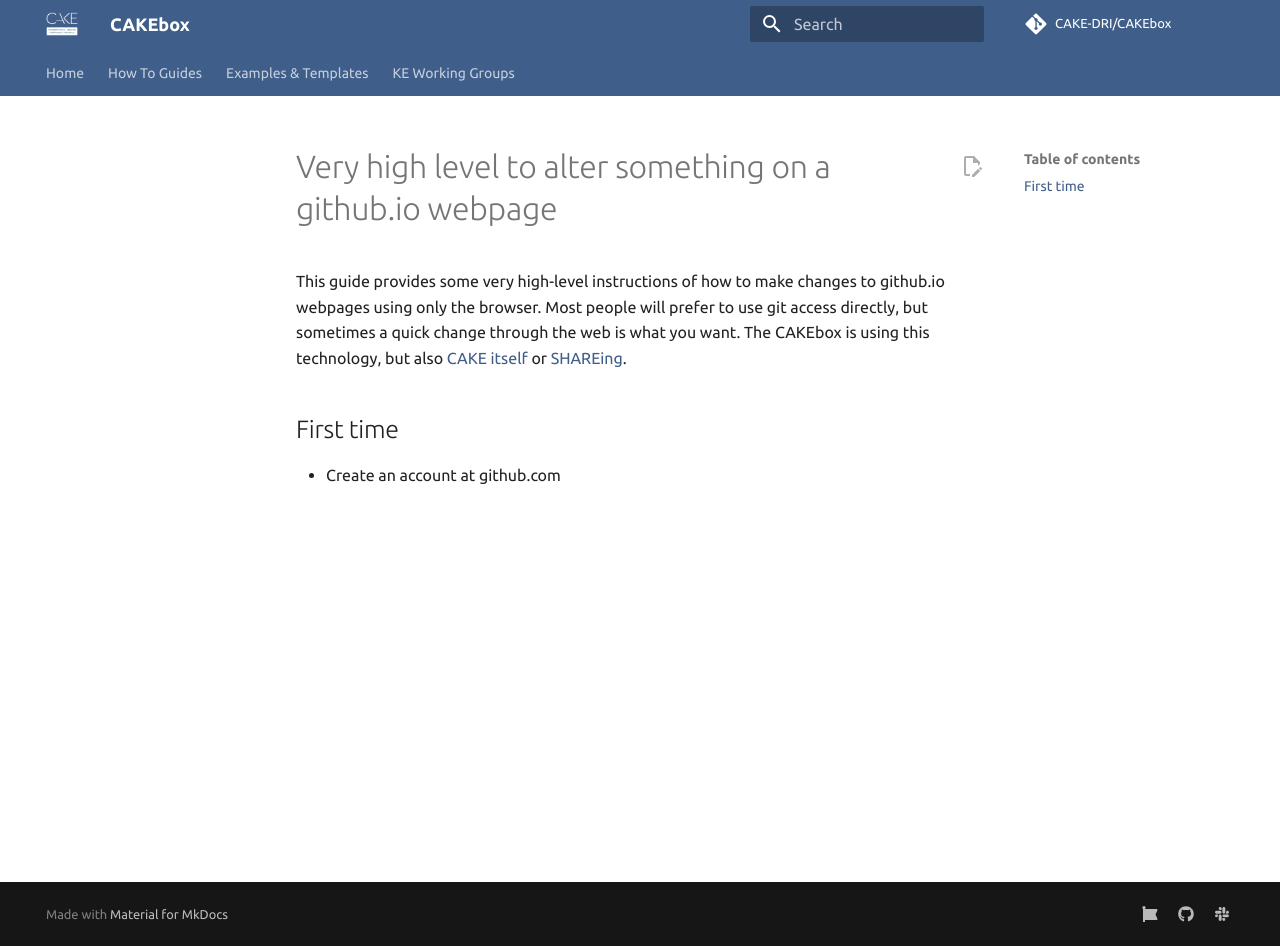
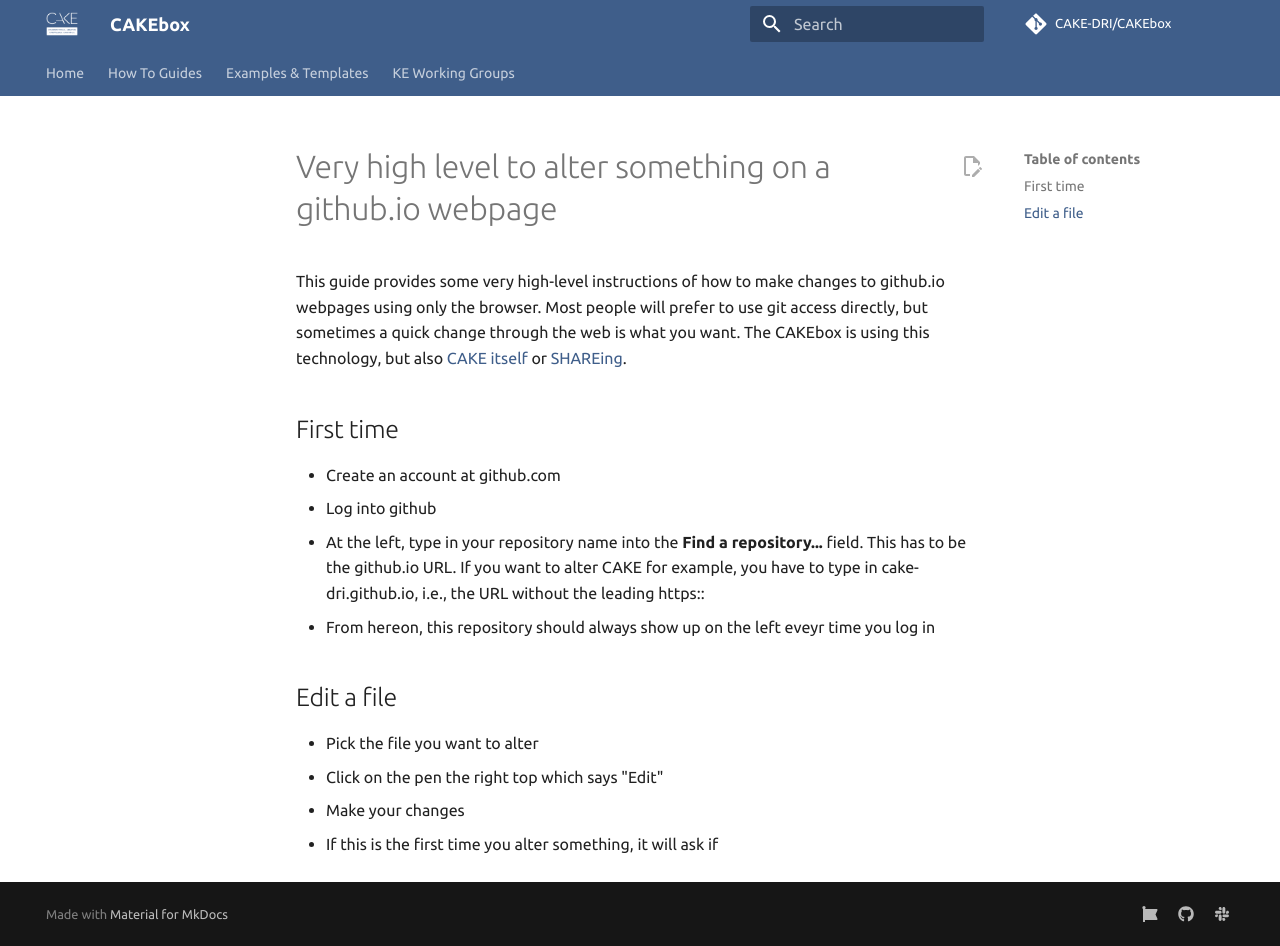
Before and after one commit to CAKE-DRI/CAKEbox, an MkDocs documentation site: the page built from docs/how-to/github-webpages.md, in a window 1280 px wide and 946 px high. Built offline with MkDocs 1.6.1 and Material for MkDocs 9.7.7, drawn with Linux system fonts in a browser that asks for light colours; comment, search, counter and statistics services are not loaded.

Commit message:
Update github-webpages.md

```diff
--- a/docs/how-to/github-webpages.md
+++ b/docs/how-to/github-webpages.md
@@ -8,3 +8,13 @@
 ## First time
 
 - Create an account at github.com
+- Log into github
+- At the left, type in your repository name into the **Find a repository...** field. This has to be the github.io URL. If you want to alter CAKE for example, you have to type in cake-dri.github.io, i.e., the URL without the leading https::
+- From hereon, this repository should always show up on the left eveyr time you log in
+
+## Edit a file
+
+- Pick the file you want to alter
+- Click on the pen the right top which says "Edit"
+- Make your changes
+- If this is the first time you alter something, it will ask if
```
